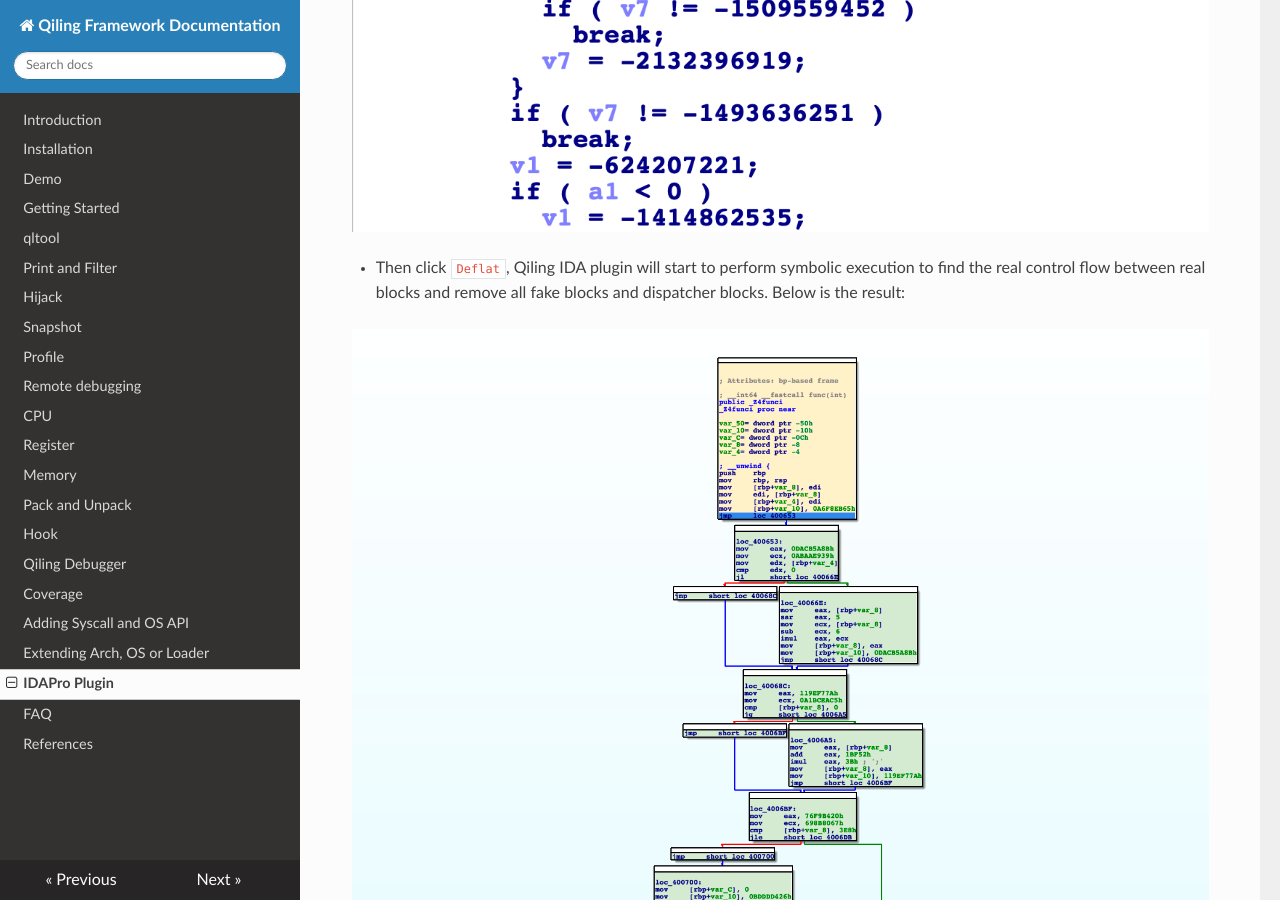
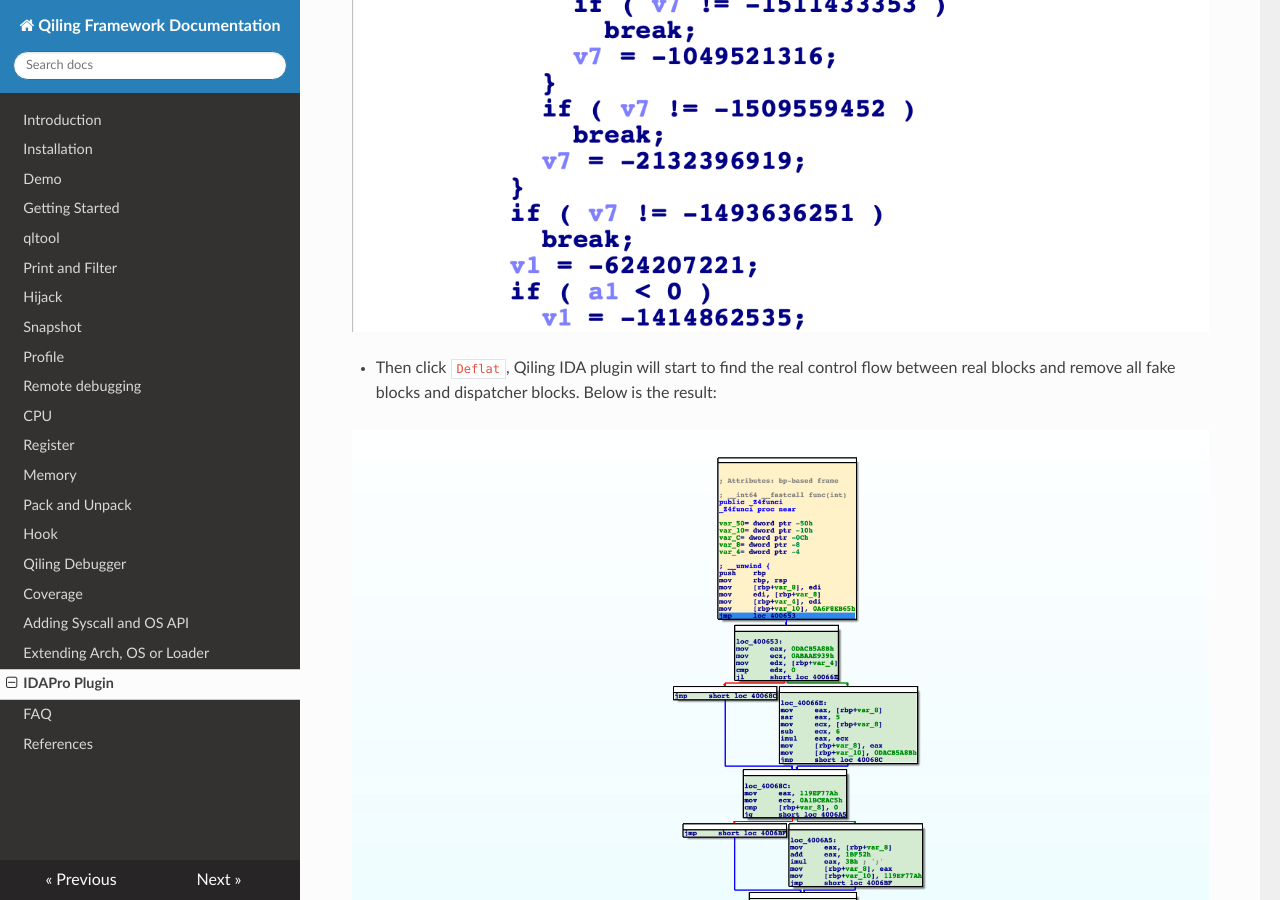
Before and after one commit to qilingframework/rtfd.io, an MkDocs documentation site: the page built from docs/ida.md, in a window 1280 px wide and 900 px high, scrolled down 14656 px. Built offline with MkDocs 1.6.1, drawn with Linux system fonts in a browser that asks for light colours; nearby versions of some CDN libraries; part of the change alters nothing that is shown; some of the changed text lies outside the part shown.

Commit message:
modify ida plugin doc

````diff
--- a/docs/ida.md
+++ b/docs/ida.md
@@ -10,6 +10,7 @@ With the customized script, it takes the plugin to a new higher. Imagine you can
 
 All of these can be achieved on one computer, no remote debug server, no virtual machine.
 
+---
 
 ### Support platform && architecture
 
@@ -23,6 +24,7 @@ All of these can be achieved on one computer, no remote debug server, no virtual
 | DOS (COM)       | &#9745; | -       | -       | -       | -       | -       |
 | MBR             | &#9745; | -       | -       | -       | -       | -       |
 
+---
 
 ### Demo video
 
@@ -30,6 +32,7 @@ Qiling's IDAPro Plugin: Instrument and Decrypt Mirai's Secret
 
 [![Qiling's IDAPro Plugin: Instrument and Decrypt Mirai's Secret](https://i.ytimg.com/vi/ZWMWTq2WTXk/0.jpg)](https://www.youtube.com/watch?v=ZWMWTq2WTXk)
 
+---
 
 ### Usage
 
@@ -94,6 +97,8 @@ It will show if this address can be accessed.
 - Want to change some register values? Right-click on Disassemble View or Register View and select `Edit Register`, right-click on which register you want to change, then select `Edit Value` to change it.
 
 ![](img/ida13.png)
+
+---
 
 #### Advanced
 ##### Customized scripts
@@ -215,7 +220,7 @@ or `Load Snapshot`.
 
 ![](img/deflat3.png)
 
-- Then click `Deflat`, Qiling IDA plugin will start to perform symbolic execution to find the real control flow between real blocks and remove all fake blocks and dispatcher blocks. Below is the result:
+- Then click `Deflat`, Qiling IDA plugin will start to find the real control flow between real blocks and remove all fake blocks and dispatcher blocks. Below is the result:
 
 ![](img/deflat4.png)
 
@@ -223,12 +228,13 @@ or `Load Snapshot`.
 
 ![](img/deflat5.png)
 
+---
 
 ### Install
 
 #### Install Qiling
 
-Firstly, you need to install Qiling. See [Installation](/install/) for details.
+Firstly, you need to install Qiling. See [Installation](https://docs.qiling.io/en/latest/install/) for details.
 
 #### Install IDA plugin
 
@@ -236,7 +242,6 @@ We provide two ways to install Qiling IDA plugin.
 
 ##### Use as a IDA plugin
 
-- Edit the `qiling/extensions/idaplugin/qilingida.py` and switch `UseAsScript = True` to `UseAsScript = False`.
 - Make a symbol link to your IDA plugins directory.
 
 ```bash
@@ -251,7 +256,6 @@ The advantage of symbol link is that you can always update the plugin by `git pu
 
 ##### Use as a script file
 
-- Edit the `qiling/extensions/idaplugin/qilingida.py` and switch `UseAsScript = False` to `UseAsScript = True`.
 - Start IDA, Click `File/Script file...`, choose the `qilingida.py` and the plugin will be loaed.
 
 Once loaded, the plugin is available under "Edit->Plugins->Qiling Emulator" and popup menu.
@@ -260,6 +264,7 @@ This plugin supports IDA7.x with Python3.6+.
 
 Recommend platform: macOS && Linux
 
+---
 
 ### How it works?
 
````
